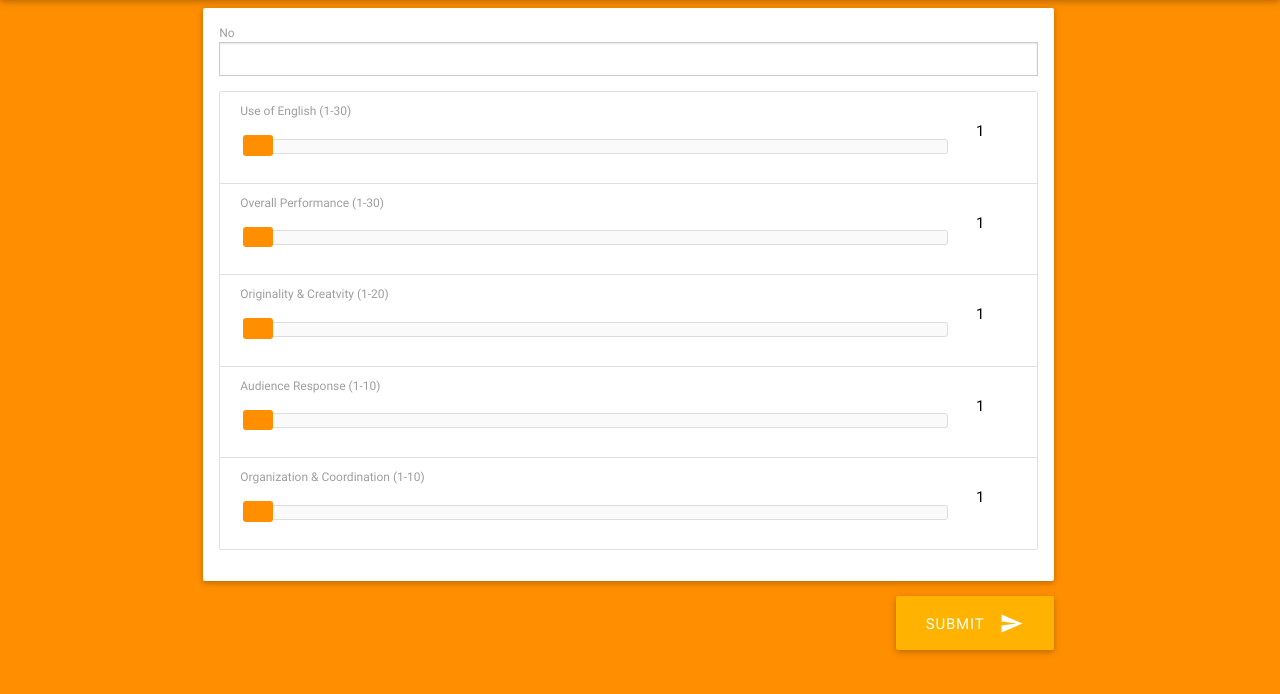
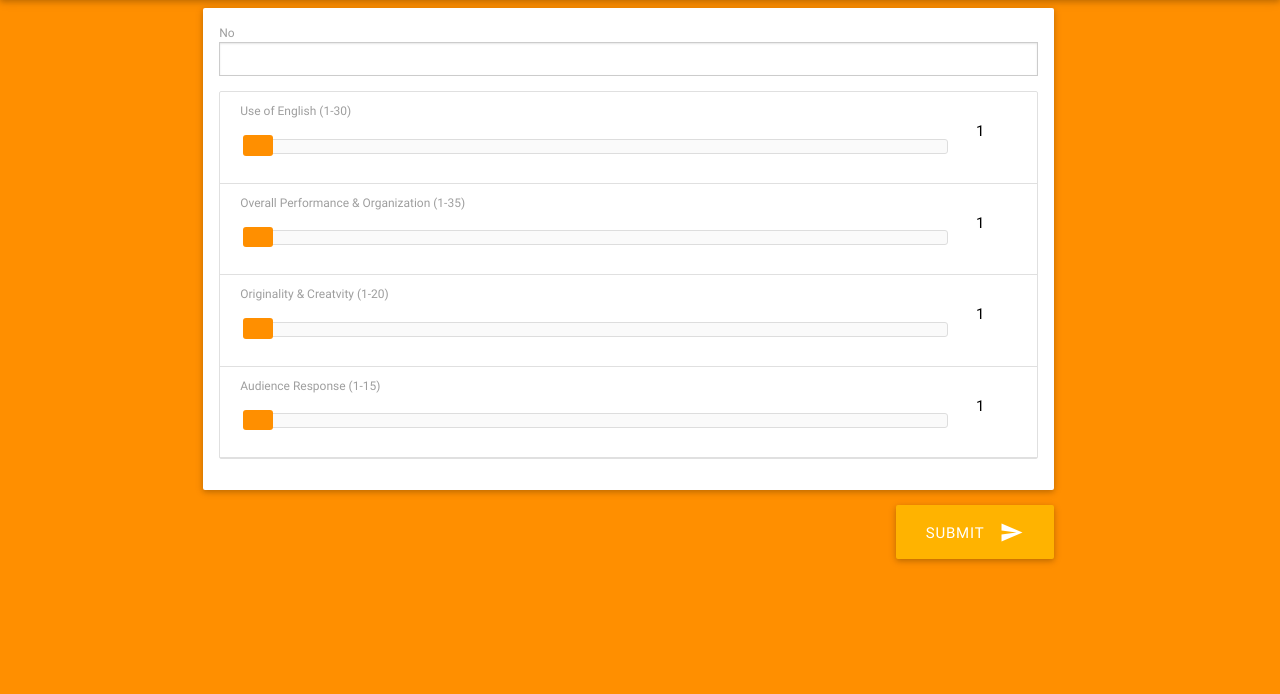
Before and after one commit to chonseng/talent-show-marking-system, a CakePHP app: the page made by app/View/Marks/index.ctp in a window 1280 px wide. Shown: the part 64-758 px from the top of the page. Run offline with PHP 8.4 and a stand-in for CakePHP, Linux system fonts and the light colour scheme; the template is opened without the code that fills it, so the values that code supplies are empty; some libraries are stand-ins or nearby versions.

Commit message:
first commit

```diff
--- a/app/Controller/MarksController.php
+++ b/app/Controller/MarksController.php
@@ -133,7 +133,7 @@ class MarksController extends AppController {
 				// 	"creativity" => 1
 				// );
 
-				$this->request->data["Mark"]["overall"] = $mydata["m1"] + $mydata["m2"] + $mydata["m3"] + $mydata["m4"]+ $mydata["m5"];
+				$this->request->data["Mark"]["overall"] = $mydata["m1"] + $mydata["m2"] + $mydata["m3"] + $mydata["m4"];
 				// var_dump($this->request->data);
 				$marks = $mydata["m1"].','.$mydata["m2"].','.$mydata["m3"].','.$mydata["m4"].','.$mydata["m5"];
 
--- a/app/View/Admin/index.ctp
+++ b/app/View/Admin/index.ctp
@@ -37,10 +37,9 @@
 					<td class="large-1 medium-1 small-1" style="text-align=center">Rank</td>
 					<td class="large-1 medium-1 small-1" id="names">No</td>
 					<td class="large-1 medium-1 small-1" >Use of English(30%)</td>
-					<td class="large-1 medium-1 small-1" >Overall Performance(30%)</td>
+					<td class="large-1 medium-1 small-1" >Overall Performance & Organization(35%)</td>
 					<td class="large-1 medium-1 small-1" >Originality & Creatvity(20%)</td>
-					<td class="large-1 medium-1 small-1" >Audience Response(10%)</td>
-					<td class="large-1 medium-1 small-1" >Organization & Coordination(10%)</td>
+					<td class="large-1 medium-1 small-1" >Audience Response(15%)</td>
 					<td class="large-6 medium-6 small-6" >Total(100%)</td>
 				</tr>
 			</thead>
@@ -64,7 +63,6 @@
 					<td><div><?= $mark["m2"] ?></div></td>
 					<td><div><?= $mark["m3"] ?></div></td>
 					<td><div><?= $mark["m4"] ?></div></td>
-					<td><div><?= $mark["m5"] ?></div></td>
 					<td><div style="width:<?= $mark["overall"]/$users_amount?>%" id="singer<?= $key+1 ?>" class="bar"><?= $mark["overall"]?>&nbsp;(<?= round($mark["overall"]/$users_amount,2) ?>)</div></td>
 				</tr>
 				<?php endforeach ?>
--- a/app/View/Marks/index.ctp
+++ b/app/View/Marks/index.ctp
@@ -140,10 +140,10 @@
 							</div>
 			     </li>
 			     <li class="collection-item">
-							<label>Overall Performance (1-30)</label>
+							<label>Overall Performance & Organization (1-35)</label>
 							<div class="row">
 							  <div class="small-10 medium-11 columns">
-							    <div id="m2_slider" class="range-slider radius" data-slider data-options="display_selector: #sliderOutput2; start: 1; end: 30;">
+							    <div id="m2_slider" class="range-slider radius" data-slider data-options="display_selector: #sliderOutput2; start: 1; end: 35;">
 							      <span class="range-slider-handle" role="slider" tabindex="0"></span>
 							      <span class="range-slider-active-segment"></span>
 							      <input type="hidden" name="Mark[m2]">
@@ -172,10 +172,10 @@
 
 			     </li>
 			     <li class="collection-item">
-							<label>Audience Response (1-10)</label>
+							<label>Audience Response (1-15)</label>
 							<div class="row">
 							  <div class="small-10 medium-11 columns">
-							    <div id="m4_slider"  class="range-slider radius" data-slider data-options="display_selector: #sliderOutput4; start: 1; end: 10;">
+							    <div id="m4_slider"  class="range-slider radius" data-slider data-options="display_selector: #sliderOutput4; start: 1; end: 15;">
 							      <span class="range-slider-handle" role="slider" tabindex="0"></span>
 							      <span class="range-slider-active-segment"></span>
 							      <input type="hidden" name="Mark[m4]">
@@ -187,11 +187,11 @@
 							</div>
 
 			     </li>
-	          <li class="collection-item">
-	     				<label>Organization & Coordination (1-10)</label>
+	          <li class="collection-item" style="display:none;">
+	     				<label>Singing (if any)</label>
 	     				<div class="row">
 	     				  <div class="small-10 medium-11 columns">
-	     				    <div id="m5_slider"  class="range-slider radius" data-slider data-options="display_selector: #sliderOutput5; start: 1; end: 10;">
+	     				    <div id="m5_slider"  class="range-slider radius" data-slider data-options="display_selector: #sliderOutput5; start: 0; end: 10;">
 	     				      <span class="range-slider-handle" role="slider" tabindex="0"></span>
 	     				      <span class="range-slider-active-segment"></span>
 	     				      <input type="hidden" name="Mark[m5]">
@@ -222,7 +222,7 @@ $(document).ready(function(){
 		$("#m2_slider").foundation('slider', 'set_value', 1);
 		$("#m3_slider").foundation('slider', 'set_value', 1);
 		$("#m4_slider").foundation('slider', 'set_value', 1);
-		$("#m5_slider").foundation('slider', 'set_value', 1);
+		$("#m5_slider").foundation('slider', 'set_value', 0);
 	}
 
 	initSlider();
```
Also changed, not shown: README.md.
